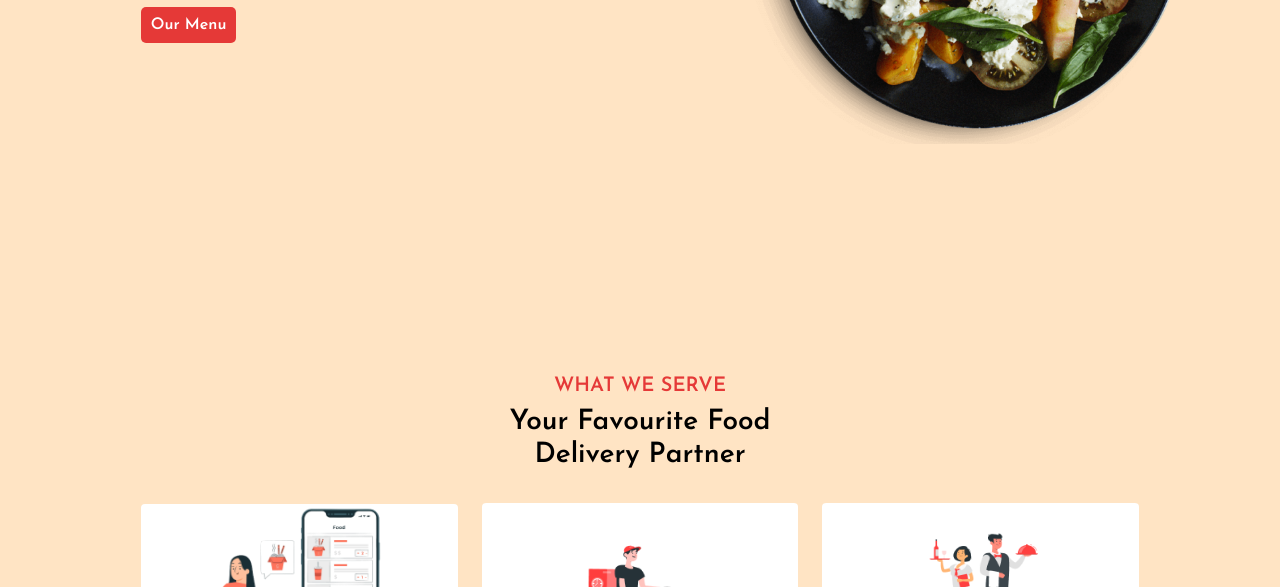
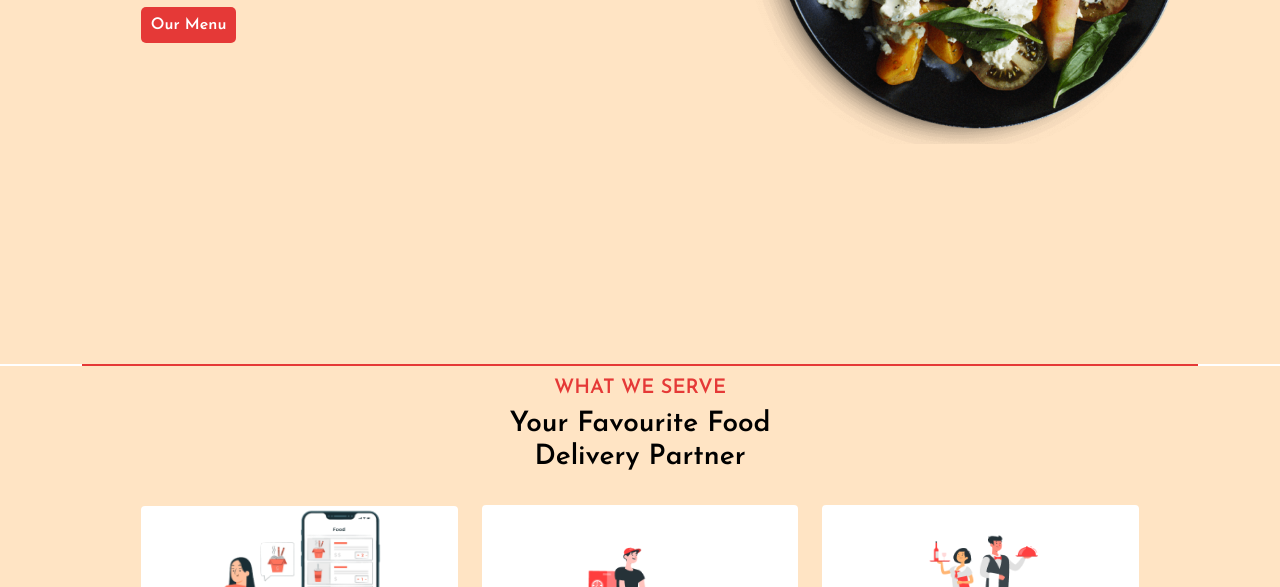
Before and after one commit to rakeshrambabu23/foodsite, a plain HTML site: page index.html in a window 1280 px wide. Shown: the part 513-1100 px from the top of the page. Drawn offline with nearby package versions, Linux system fonts and the light colour scheme.

Commit message:
Update index.html

```diff
--- a/index.html
+++ b/index.html
@@ -87,7 +87,9 @@
 </section>
 <!-- Home Section End -->
 
-
+<div class="container">
+  <div class="line" style="width: 100%; height: 2px; background-color: #e53937;"></div>
+</div>
 
 <!-- Top Section Start -->
 <div class="top-section" id="services">
@@ -294,13 +296,6 @@
 </section>
 <!-- Our Menu End
 
-
-
-
-
-<div class="container">
-  <div class="line" style="width: 100%; height: 2px; background-color: #e53937;"></div>
-</div>
 
 
 -->
```
